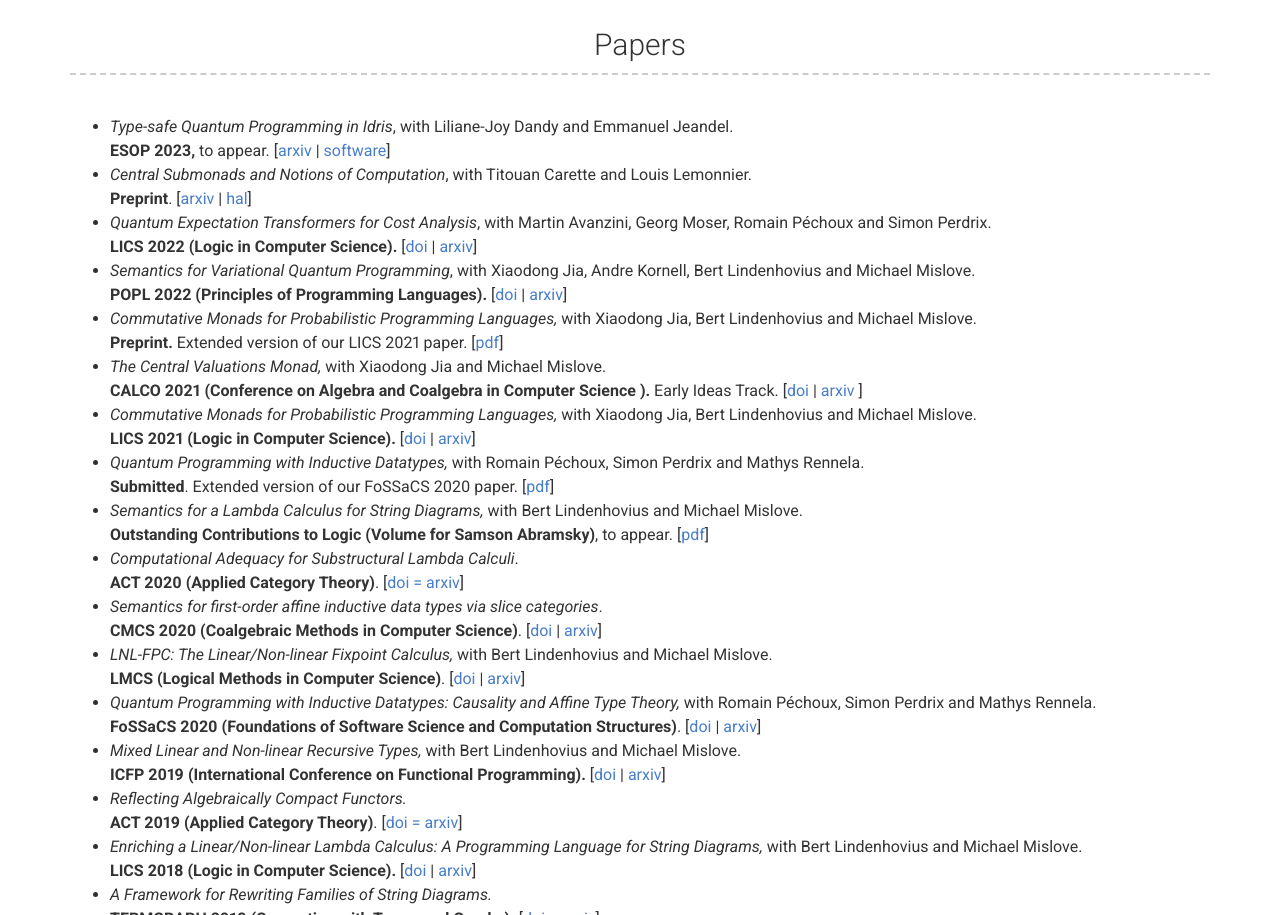
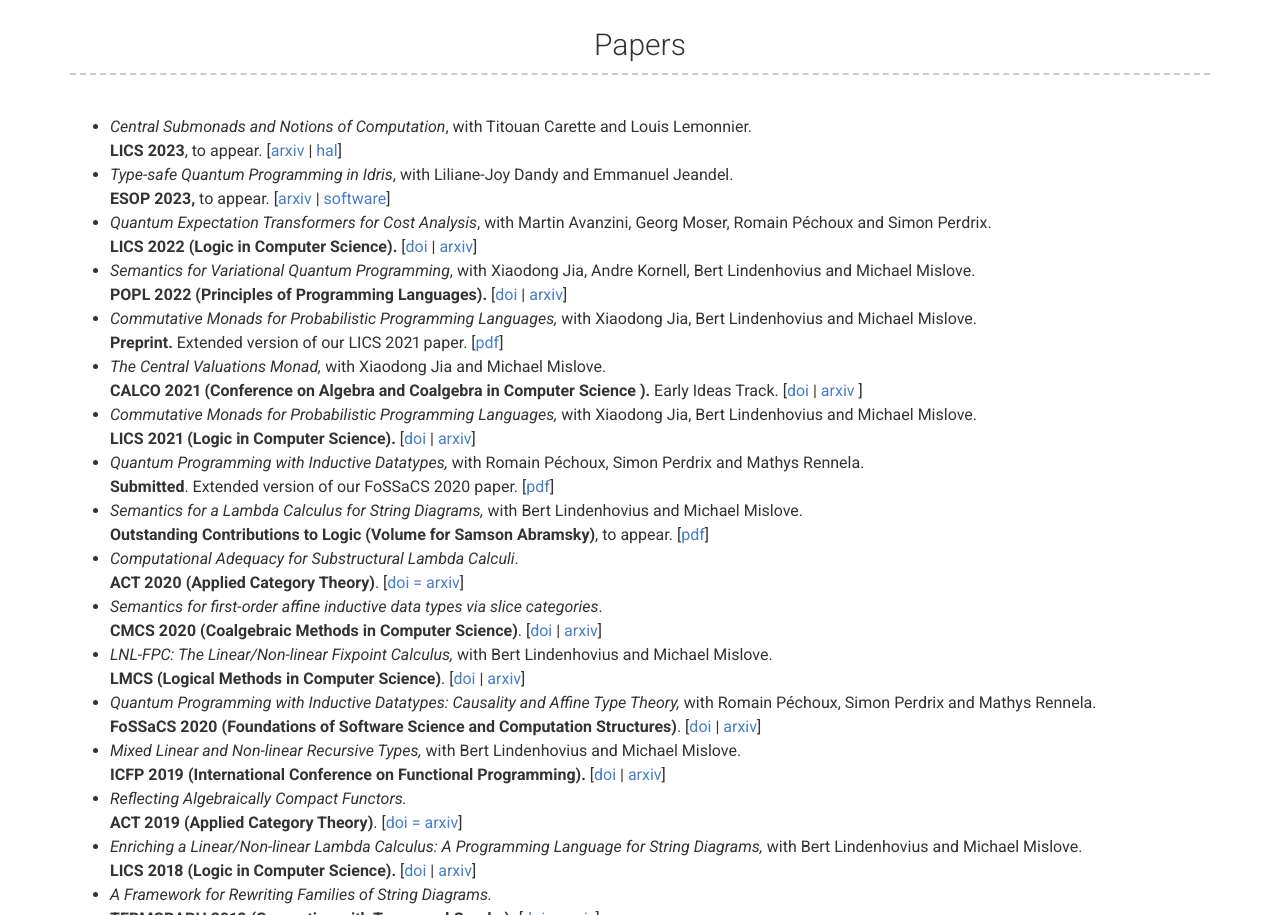
Before and after one commit to zamdzhiev/zamdzhiev.github.io, a plain HTML site: page index.html in a window 1280 px wide. Shown: the part 1435-2350 px from the top of the page. Drawn offline with nearby package versions, Linux system fonts and the light colour scheme; files whose address does not match are found by name.

Commit message:
LICS 2023 update

```diff
--- a/index.html
+++ b/index.html
@@ -123,10 +123,10 @@ Supervisor: <a href="https://www.cs.ox.ac.uk/bob.coecke/">Bob Coecke</a>.</p>
   <div class="row clearfix">
     <div class="col-md-12">
       <ul>
+  <li><em>Central Submonads and Notions of Computation</em>, with Titouan Carette and Louis Lemonnier. <br />
+<strong>LICS 2023</strong>, to appear. [<a href="https://arxiv.org/abs/2207.09190">arxiv</a> | <a href="https://hal.inria.fr/hal-03662565">hal</a>]</li>
   <li><em>Type-safe Quantum Programming in Idris</em>, with Liliane-Joy Dandy and Emmanuel Jeandel.   <br />
 <strong>ESOP 2023,</strong> to appear. [<a href="https://arxiv.org/abs/2111.10867">arxiv</a> | <a href="https://github.com/zamdzhiev/Qimaera">software</a>]</li>
-  <li><em>Central Submonads and Notions of Computation</em>, with Titouan Carette and Louis Lemonnier. <br />
-<strong>Preprint</strong>. [<a href="https://arxiv.org/abs/2207.09190">arxiv</a> | <a href="https://hal.inria.fr/hal-03662565">hal</a>]</li>
   <li><em>Quantum Expectation Transformers for Cost Analysis</em>, with Martin Avanzini, Georg Moser, Romain Péchoux and Simon Perdrix. <br />
 <strong>LICS 2022 (Logic in Computer Science).</strong> [<a href="https://doi.org/10.1145/3531130.3533332">doi</a> | <a href="https://arxiv.org/abs/2201.09361">arxiv</a>]</li>
   <li><em>Semantics for Variational Quantum Programming</em>, with Xiaodong Jia, Andre Kornell, Bert Lindenhovius and Michael Mislove. <br />
```
